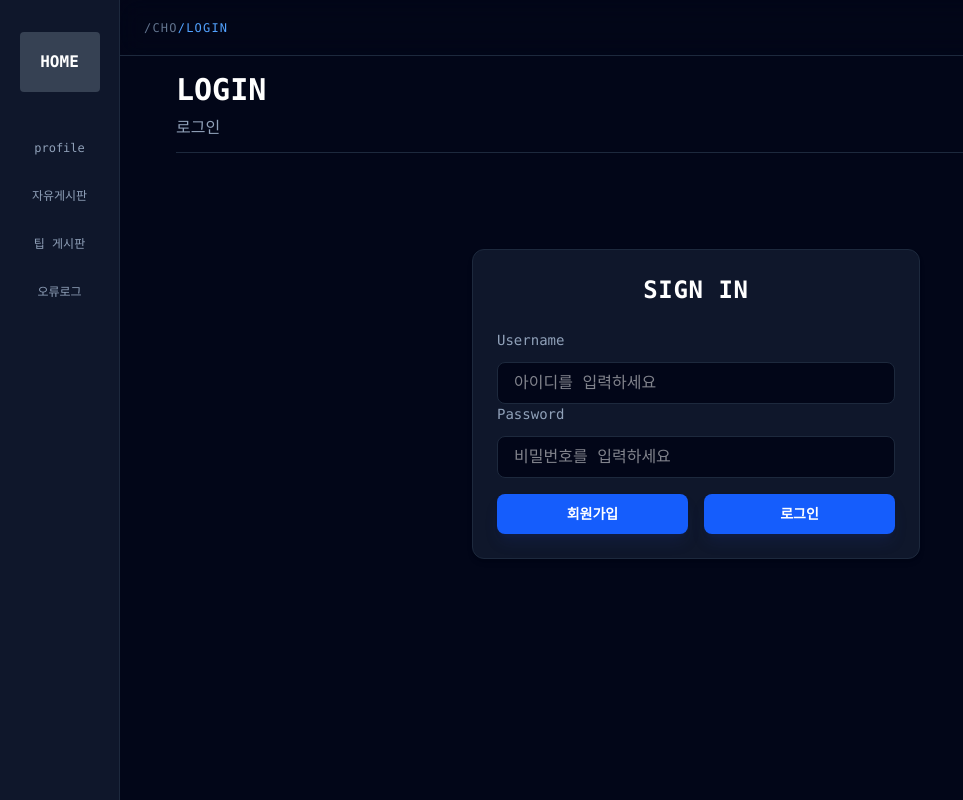
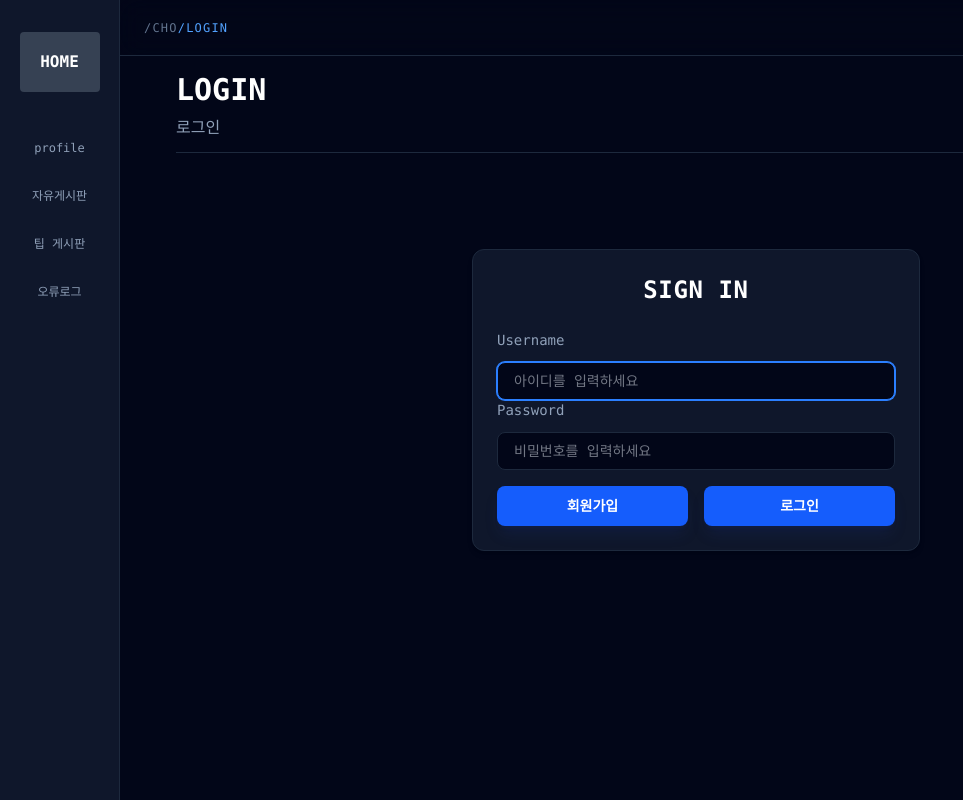
Before and after one commit to devcho2020/devchoFrontVue, a Vue app: page /login in a window 1280 px wide. Shown: the whole page, without its empty margins (0-963 px from the left). Built offline with nearby package versions, Linux system fonts and the light colour scheme.

Commit message:
로그인 component 수정 및 포커스 처리

```diff
--- a/src/components/common/CommonInput.vue
+++ b/src/components/common/CommonInput.vue
@@ -1,6 +1,6 @@
 <script setup>
 
-  import {computed} from "vue";
+import {computed, ref} from "vue";
 
   const props = defineProps({
     modelValue: [String, Number],
@@ -16,11 +16,11 @@
       type: Boolean,
       default: false
     },
-    fnKeyUp: {
-      type: function () {
+  });
 
-      }
-    }
+  const inputFocusRef = ref(null);
+  defineExpose({
+    focus: () => inputFocusRef.value?.focus()
   });
 
   const validLabel = computed(() => {
@@ -48,6 +48,7 @@
     </span>
     <input
         :type="inputType"
+        ref="inputFocusRef"
         :value="modelValue"
         @input="handleInput"
         @keyup.enter="emit('enter')"
@@ -56,7 +57,7 @@
         :disabled="disabled"
         :class="validLabel.length > 0 ? 'pl-16' : 'pl-4'"
         autoComplete="off"
-        class="w-full bg-slate-900 border border-slate-800 rounded-lg py-2  pr-4 text-sm text-slate-200 focus:outline-none focus:border-blue-500 focus:ring-1 focus:ring-blue-500 transition-all font-mono"
+        class="w-full bg-slate-950 border border-slate-800 rounded-lg py-2  pr-4 text-sm text-slate-200 focus:outline-none focus:border-blue-500 focus:ring-1 focus:ring-blue-500 transition-all font-mono"
     />
   </div>
 </template>
--- a/src/pages/Login.vue
+++ b/src/pages/Login.vue
@@ -5,6 +5,7 @@ import {onMounted, reactive, ref} from 'vue';
   import api from "@/api/index.js";
   import {useAuthStore} from "@/stores/auth.js";
   import CommonButton from "@/components/common/CommonButton.vue";
+import CommonInput from "@/components/common/CommonInput.vue";
 
   const loginModal = reactive({
     title: '로그인 실패',
@@ -24,12 +25,28 @@ import {onMounted, reactive, ref} from 'vue';
 
   const isShowModal = ref(false);
 
+  const loginForm = ref({
+    loginId: '',
+    loginPassword: ''
+  });
+
+  const loginIdRef = ref(null);
+  const loginPasswordRef = ref(null);
+
+  const isSubmitting = ref(false);
+
   const loginNullModal = () => {
     loginModal.title = '로그인 실패';
     loginModal.message = '아이디 또는 비밀번호를 입력해 주세요';
     loginModal.confirmText = '확인';
     loginModal.cancelText = '';
-    loginModal.confirm = null;
+    loginModal.confirm = () => {
+      if (loginForm.value?.loginId) {
+        loginPasswordRef.value?.focus();
+      } else {
+        loginIdRef.value?.focus();
+      }
+    };
     loginModal.cancel = null;
     loginModal.type = 'alert';
 
@@ -41,7 +58,7 @@ const loginFailModal = (failMsg) => {
     loginModal.message = failMsg;
     loginModal.confirmText = '확인';
     loginModal.cancelText = '';
-  loginModal.confirm = null;
+    loginModal.confirm = () => {loginPasswordRef.value?.focus();};
     loginModal.cancel = null;
     loginModal.type = 'alert';
 
@@ -59,16 +76,6 @@ const loginSuccessModal = () => {
 
     isShowModal.value = true;
   }
-
-
-
-  // 폼 데이터 상태 선언 (자바 객체 바인딩 느낌)
-  const loginForm = ref({
-    loginId: '',
-    loginPassword: ''
-  });
-
-  const isSubmitting = ref(false);
 
   // 로그인 실행 함수
   const fnLogin = async () => {
@@ -98,6 +105,8 @@ const loginSuccessModal = () => {
 
   onMounted(() => {
     if (authStore.accessToken) router.replace(backUrl);
+
+    loginIdRef.value?.focus();
   })
 
 </script>
@@ -110,11 +119,12 @@ const loginSuccessModal = () => {
       <div class="pb-2">
         <label class="block text-sm font-medium text-slate-400 mb-1">Username</label>
       </div>
-      <input
+      <CommonInput
           v-model="loginForm.loginId"
+          ref="loginIdRef"
+          inputRef="loginIdRef"
           type="text"
-          maxlength="20"
-          class="w-full px-4 py-2 bg-slate-950 border border-slate-800 rounded-lg text-white focus:outline-none focus:border-blue-500"
+          :maxlength="20"
           placeholder="아이디를 입력하세요"
       />
     </div>
@@ -123,12 +133,11 @@ const loginSuccessModal = () => {
       <div class="pb-2">
         <label class="block text-sm font-medium text-slate-400 mb-1">Password</label>
       </div>
-      <input
+      <CommonInput
           v-model="loginForm.loginPassword"
+          ref="loginPasswordRef"
           type="password"
           maxlength="20"
-          autoComplete="off"
-          class="w-full px-4 py-2 bg-slate-950 border border-slate-800 rounded-lg text-white focus:outline-none focus:border-blue-500"
           placeholder="비밀번호를 입력하세요"
       />
     </div>
```
Lines whose indentation alone changed are shown as unchanged.
